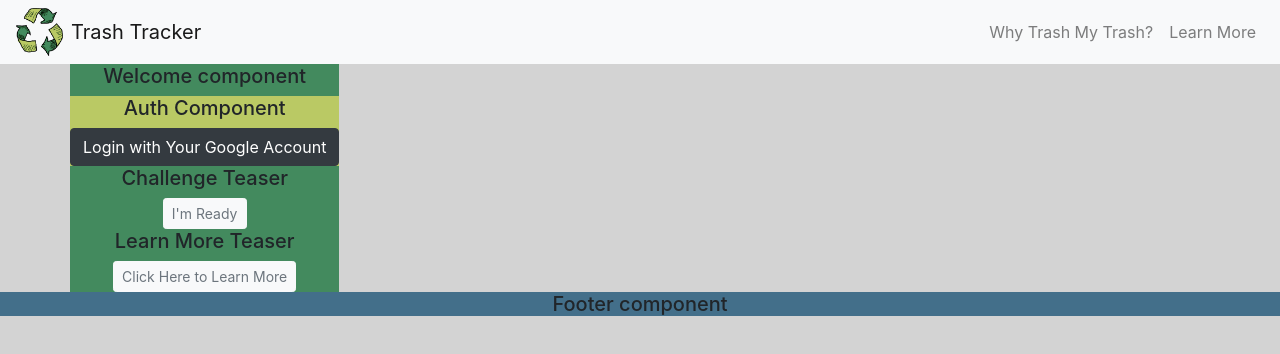
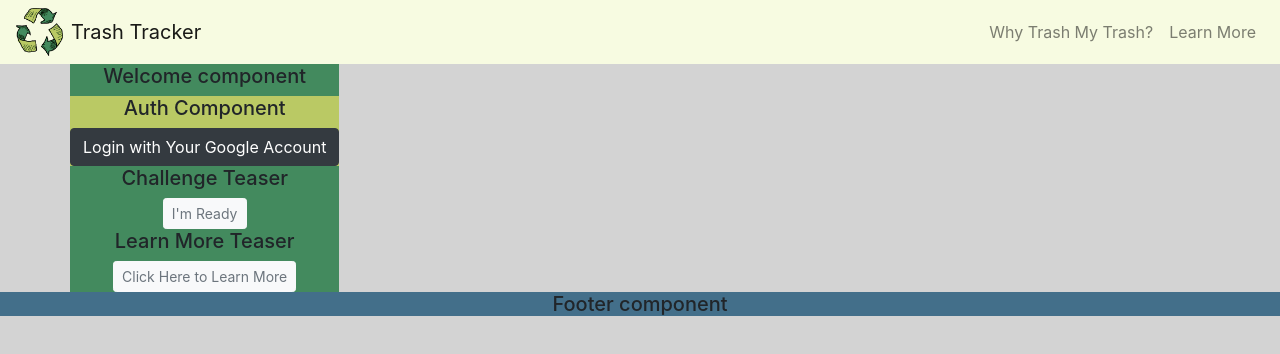
Before and after one commit to ToddSpainhour/trash-tracker, a React (Create React App) app: page /welcome in a window 1280 px wide. Shown: the top 354 px of the page. Built offline with nearby package versions, Linux system fonts and the light colour scheme; no server answers.

Commit message:
changed navbar color

```diff
--- a/src/components/shared/MyNavbar/MyNavbar.js
+++ b/src/components/shared/MyNavbar/MyNavbar.js
@@ -68,7 +68,7 @@ class MyNavbar extends React.Component {
 
     return (
       <div className="MyNavbar">
-        <Navbar color="light" light expand="md">
+        <Navbar light expand="md">
         <img src={RecycleGraphic} className="banner-logo" alt="Recycle Logo" />
         <NavbarBrand href="/">Trash Tracker</NavbarBrand>
         <NavbarToggler onClick={this.toggle} />
--- a/src/components/shared/MyNavbar/MyNavbar.scss
+++ b/src/components/shared/MyNavbar/MyNavbar.scss
@@ -1,6 +1,8 @@
+@import '../../../styles/variables';
+
 .MyNavbar {
   display: block;
-  background-color: #436f8a;
+  background-color: $cream;
   .banner-logo {
     height: 3rem;
     margin-right: .5rem;
```
